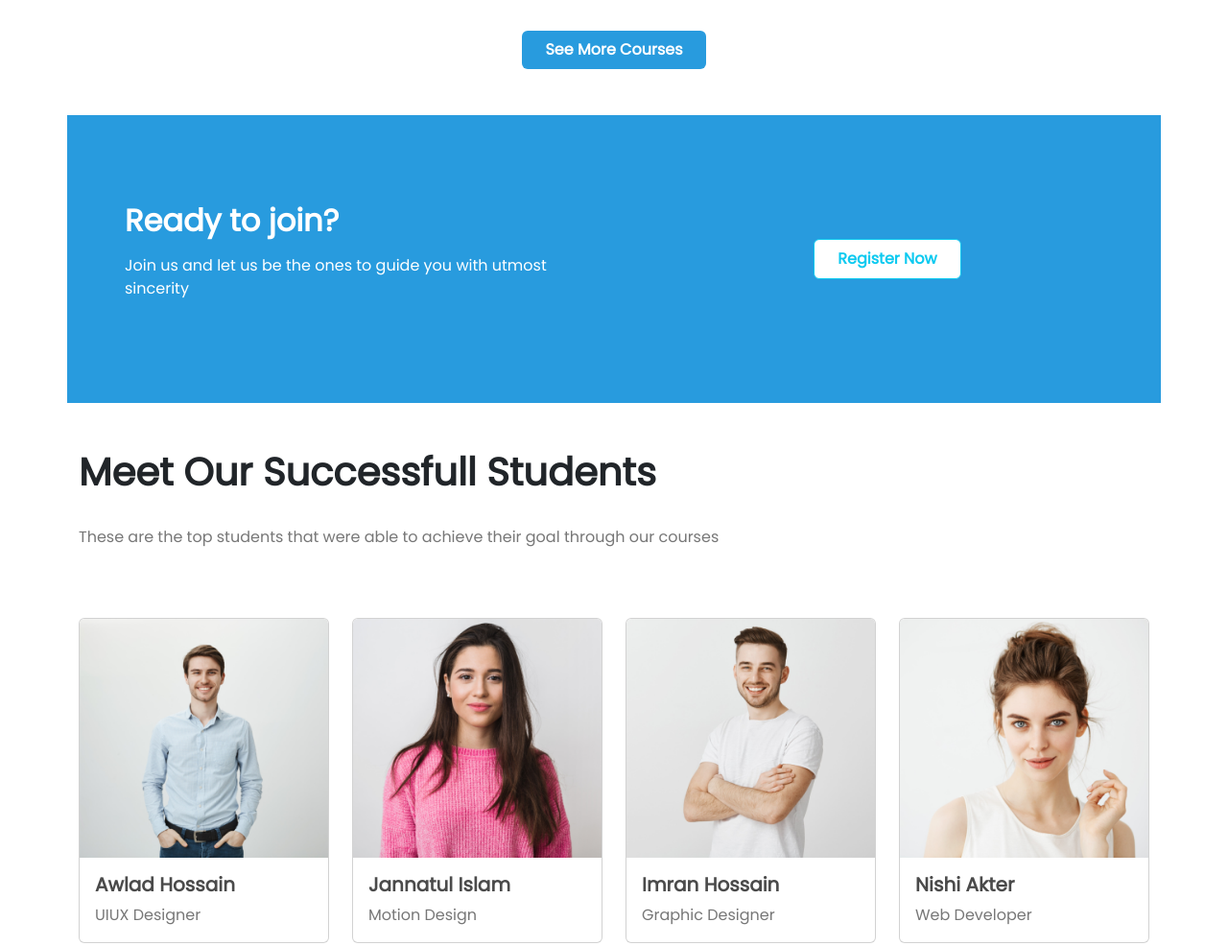
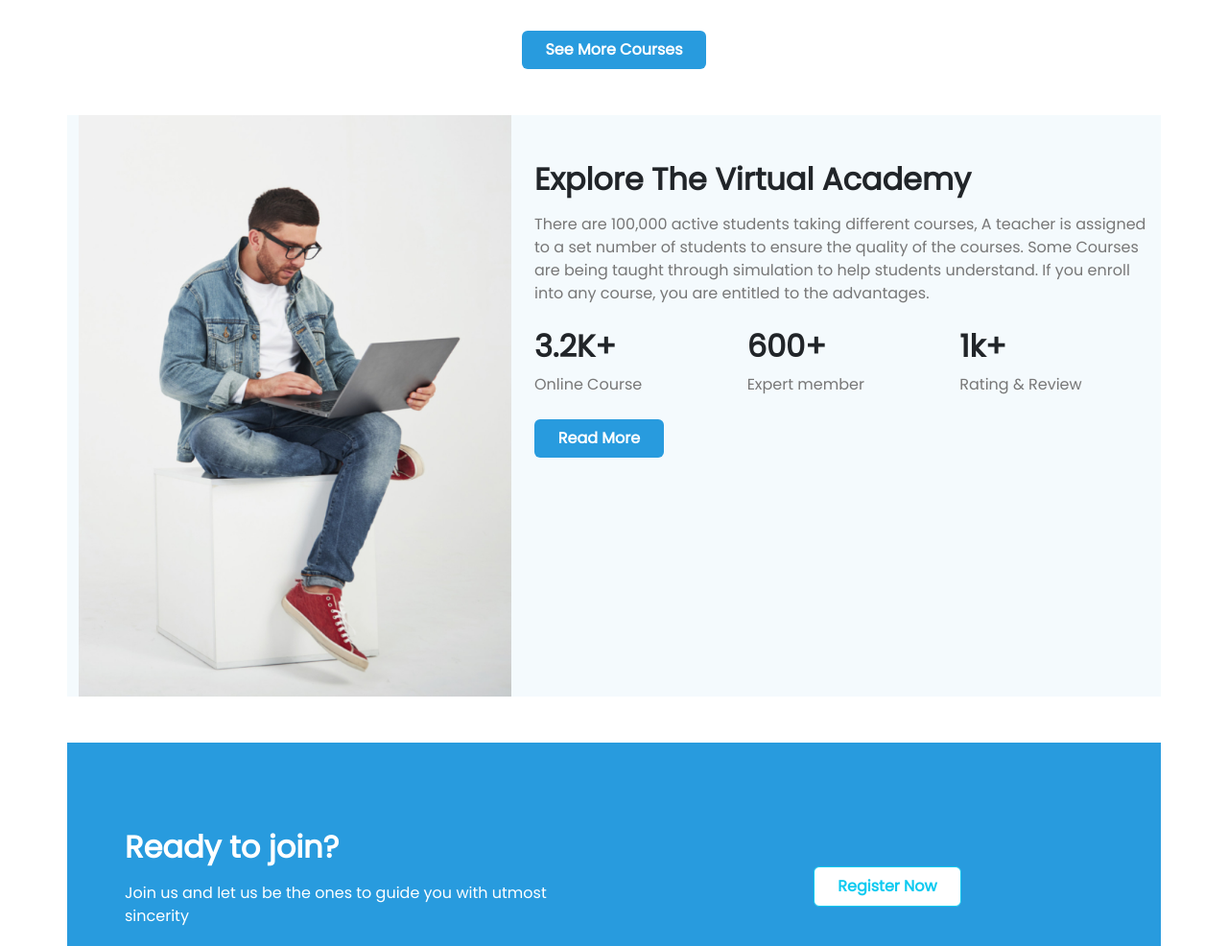
Before and after one commit to nazmussakibofficial/virtual-academy, a plain HTML site: page index.html in a window 1280 px wide. Shown: the part 1600-2586 px from the top of the page at 96% size. Drawn offline with nearby package versions, Linux system fonts and the light colour scheme.

Commit message:
academy info added

```diff
--- a/index.html
+++ b/index.html
@@ -193,6 +193,39 @@
                     Courses</button>
             </div>
         </section>
+        <!-- academy info -->
+        <section class="container mt-5 va-academy-info">
+            <div class="row">
+                <div class="col-12 col-md-5">
+                    <img class="img-fluid" src="images/working.png" alt="">
+                </div>
+                <div class="col-12 col-md-7">
+                    <h2 class="fw-semibold pt-5">Explore The Virtual Academy</h2>
+                    <p class="va-text-color pt-2">There are 100,000 active students taking different courses, A teacher
+                        is assigned to a set number of students to ensure the quality of the courses. Some Courses are
+                        being taught through simulation to help students understand. If you enroll into any course, you
+                        are entitled to the advantages.</p>
+
+                    <div class="row pt-2">
+                        <div class="col-lg-4 col-6">
+                            <h2 class="fw-semibold">3.2K+</h2>
+                            <p class="va-text-color">Online Course</p>
+                        </div>
+                        <div class="col-lg-4 col-6">
+                            <h2 class="fw-semibold">600+</h2>
+                            <p class="va-text-color">Expert member</p>
+                        </div>
+                        <div class="col-lg-4 col-6">
+                            <h2 class="fw-semibold">1k+</h2>
+                            <p class="va-text-color">Rating & Review</p>
+                        </div>
+                    </div>
+                    <button type="button" style="width: 135px;"
+                        class="btn btn-info va-button-bg text-white py-2 px-4 border border-0 fw-semibold mt-2">Read
+                        More</button>
+                </div>
+            </div>
+        </section>
         <!-- modal -->
         <section class="container mt-5">
             <div class="row d-flex align-items-center va-modal">
@@ -288,6 +321,10 @@
                         </div>
                     </div>
                 </div>
+            </div>
+            <div class="d-flex justify-content-center mt-5">
+                <button type="button"
+                    class="btn btn-info va-button-bg text-white py-2 px-4 border border-0 fw-semibold">View All</button>
             </div>
         </section>
         <!-- faq -->
--- a/style.css
+++ b/style.css
@@ -40,6 +40,10 @@ body {
     background: #289BDE;
 }
 
+.va-academy-info {
+    background: #F4FAFD;
+}
+
 /* footer styles  */
 
 footer {
```
